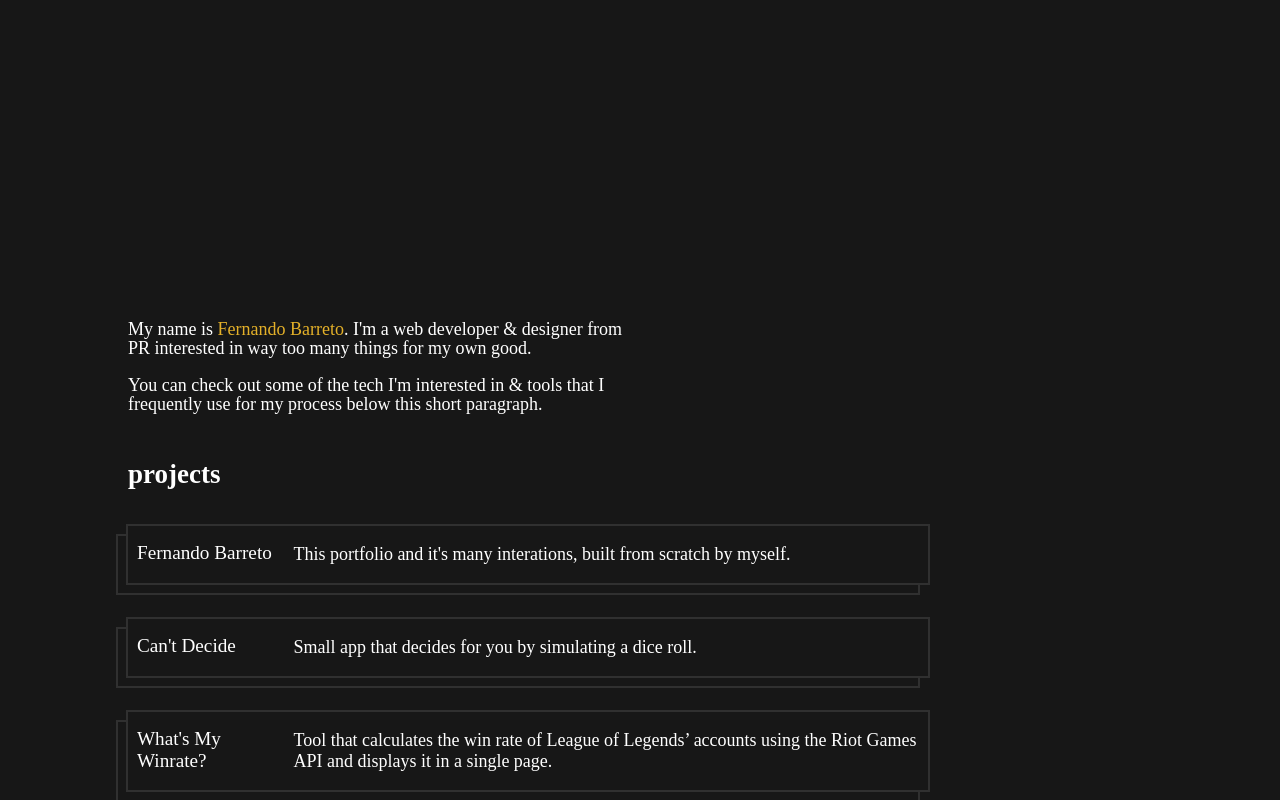
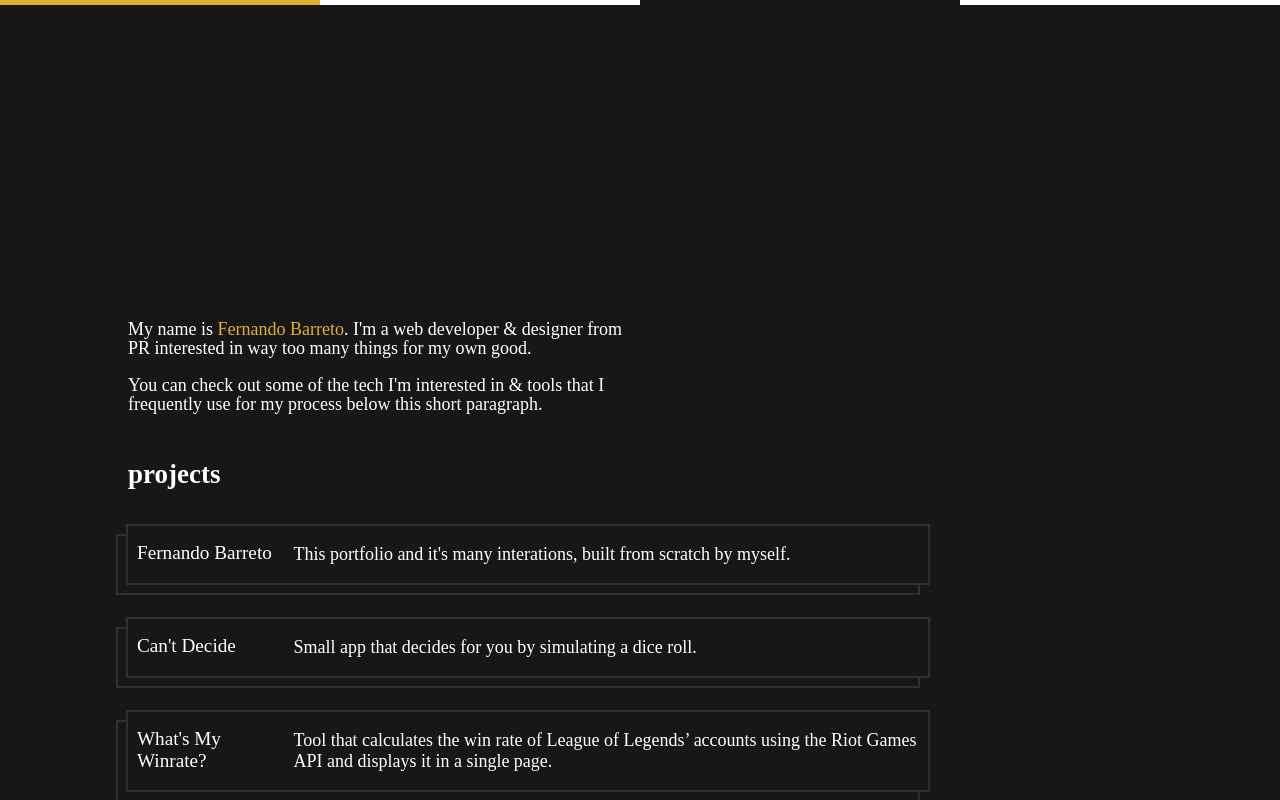
Before and after one commit to phernandoe/fernandobarreto, a Svelte app: page / in a window 1280 px wide. Shown: the top 800 px of the page. Built offline with nearby package versions, Linux system fonts and the light colour scheme.

Commit message:
pretty line

```diff
--- a/src/App.svelte
+++ b/src/App.svelte
@@ -28,12 +28,24 @@
 		margin: 0;
 	}
 
-	a:focus {
+	a:focus, a:hover {
 		outline: none;
 		color: #e3b029;
 	}
 
+	.prettyline {
+		width: 100%;
+    height: 5px;
+    position: absolute;
+    top: 0;
+    left: 0;
+    background-image: linear-gradient(to right, #e3b029, #e3b029 25%, #fff 25%, #fff 50%, #171717 50%, #171717 75%, #fff 75% );
+	}
+
 </style>
+
+<div class="prettyline">
+</div>
 
 <Intro/>
 
```
